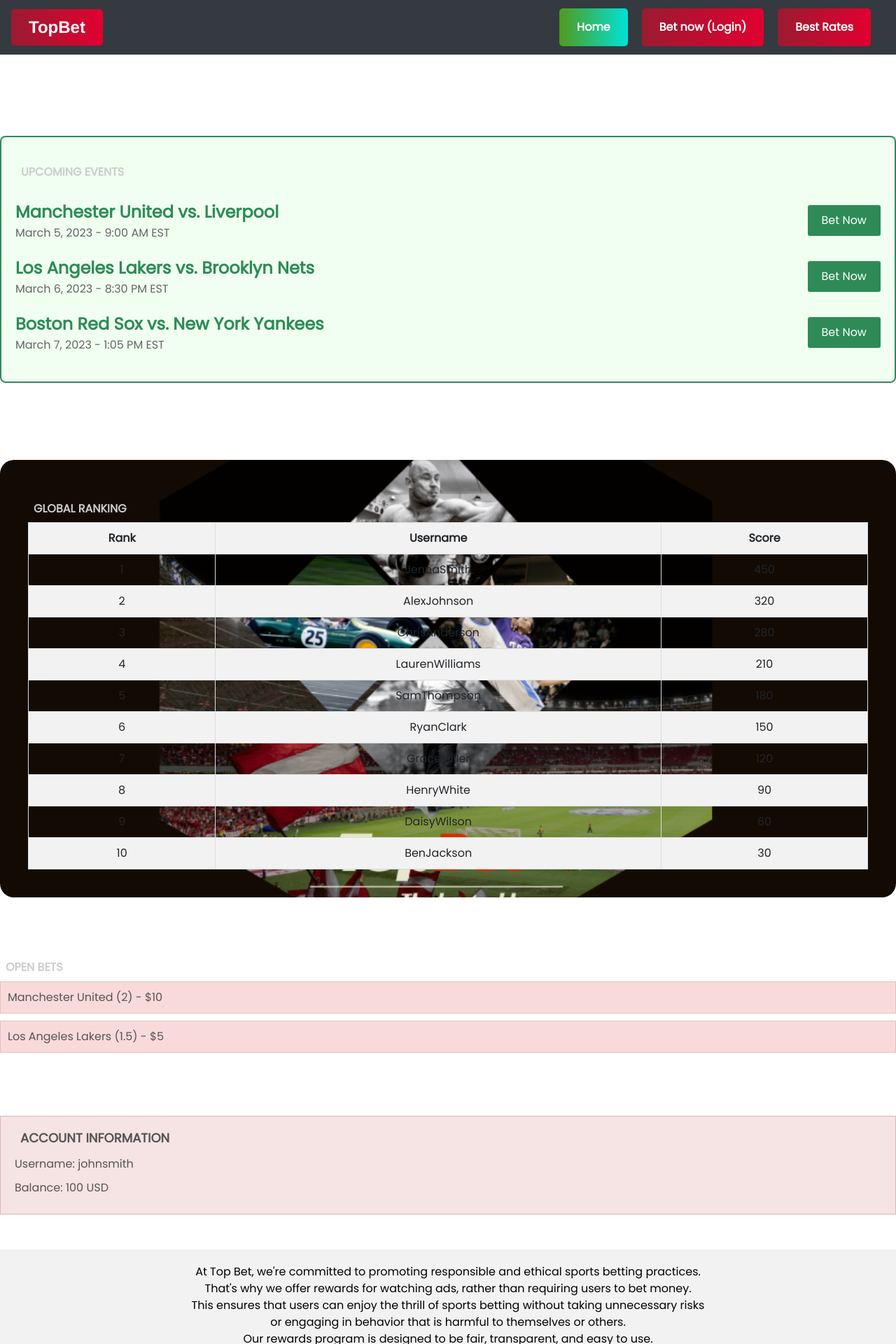
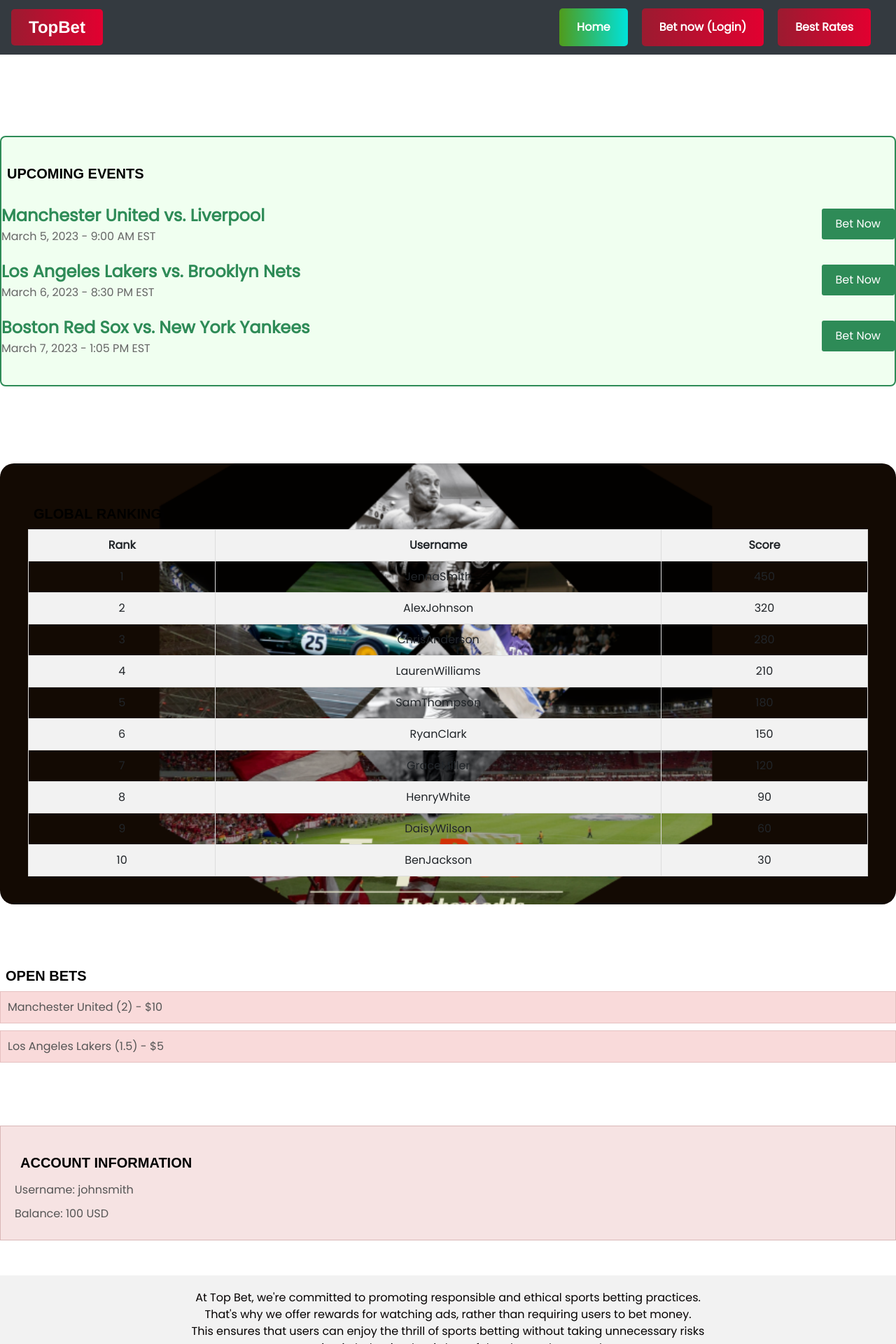
Before and after one commit to clemsims/TopBet, a React (Create React App) app: page / in a window 1280 px wide. Shown: the top 1920 px of the page at 70% size. Built offline with nearby package versions, Linux system fonts and the light colour scheme; no server answers.

Commit message:
set common style for title

```diff
--- a/src/pages/index/styles.css
+++ b/src/pages/index/styles.css
@@ -98,18 +98,14 @@
 
 /* upcoming event section */
 
-
 .upcoming-events {
-  margin-top: 100px !important;
-  /* Add a margin of 100px */
+  margin-top: 100px;
   padding: 20px 0;
   background-color: #f0fff0;
   border: 2px solid #2e8b57;
   border-radius: 8px;
-  padding: 20px;
-  margin-top: 30px;
+
 }
-
 
 .event-item {
   display: flex;
@@ -188,13 +184,6 @@
   border: 1px solid #d9b7b7;
   padding: 20px;
   margin-top: 20px;
-}
-
-.account-info h2 {
-  color: #555;
-  font-size: 18px;
-  margin-top: 0;
-  margin-bottom: 10px;
 }
 
 .account-info p {
@@ -303,3 +292,14 @@
   justify-content: center;
   font-family: Helvetica;
 }
+
+
+
+/* set styles for all titles (not working without !important) */
+
+h2 {
+  font-family: Arial !important;
+  font-size: 20px !important;
+  font-weight: bold !important;
+  color: #000000 !important;
+}
```
